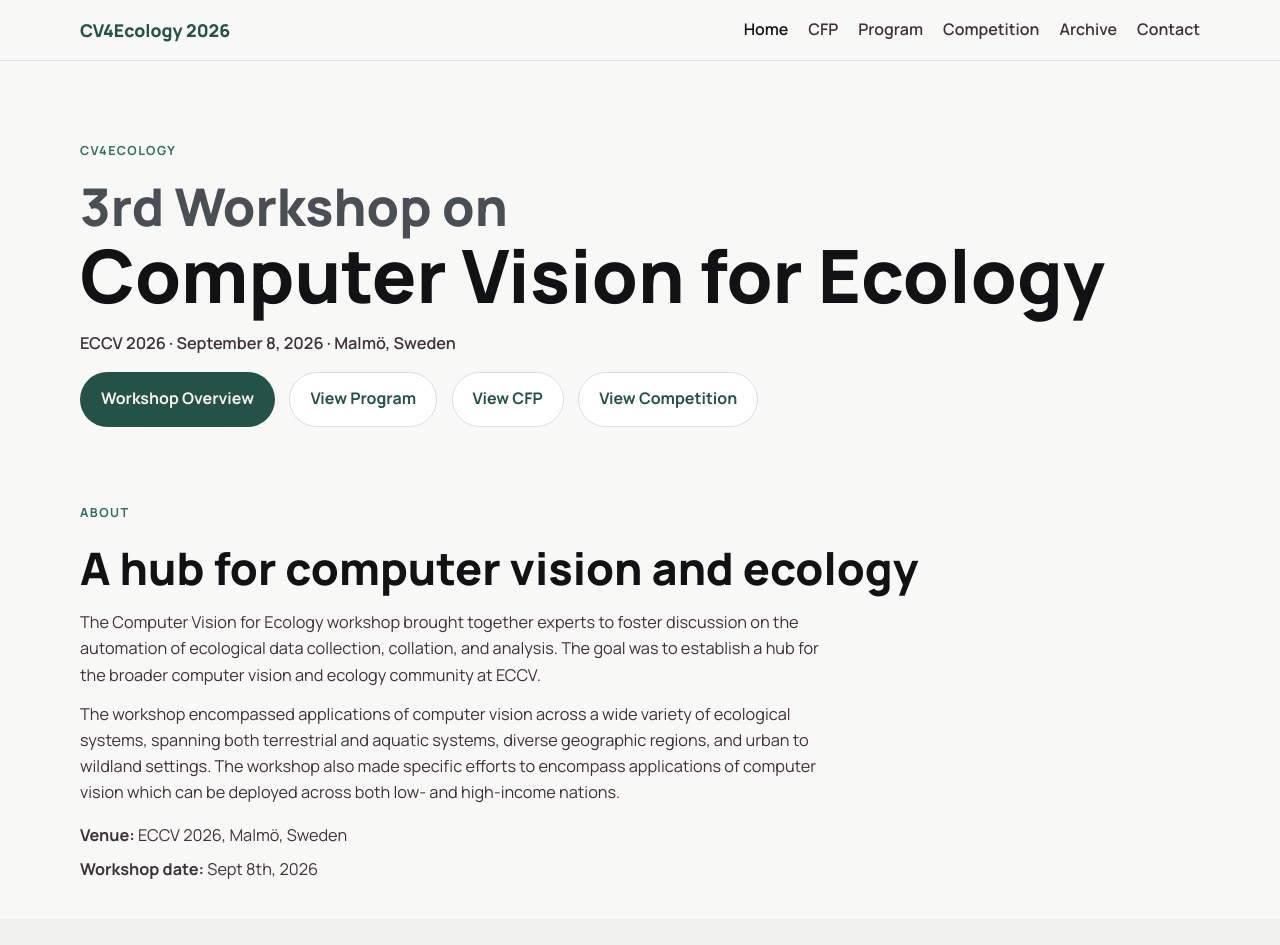
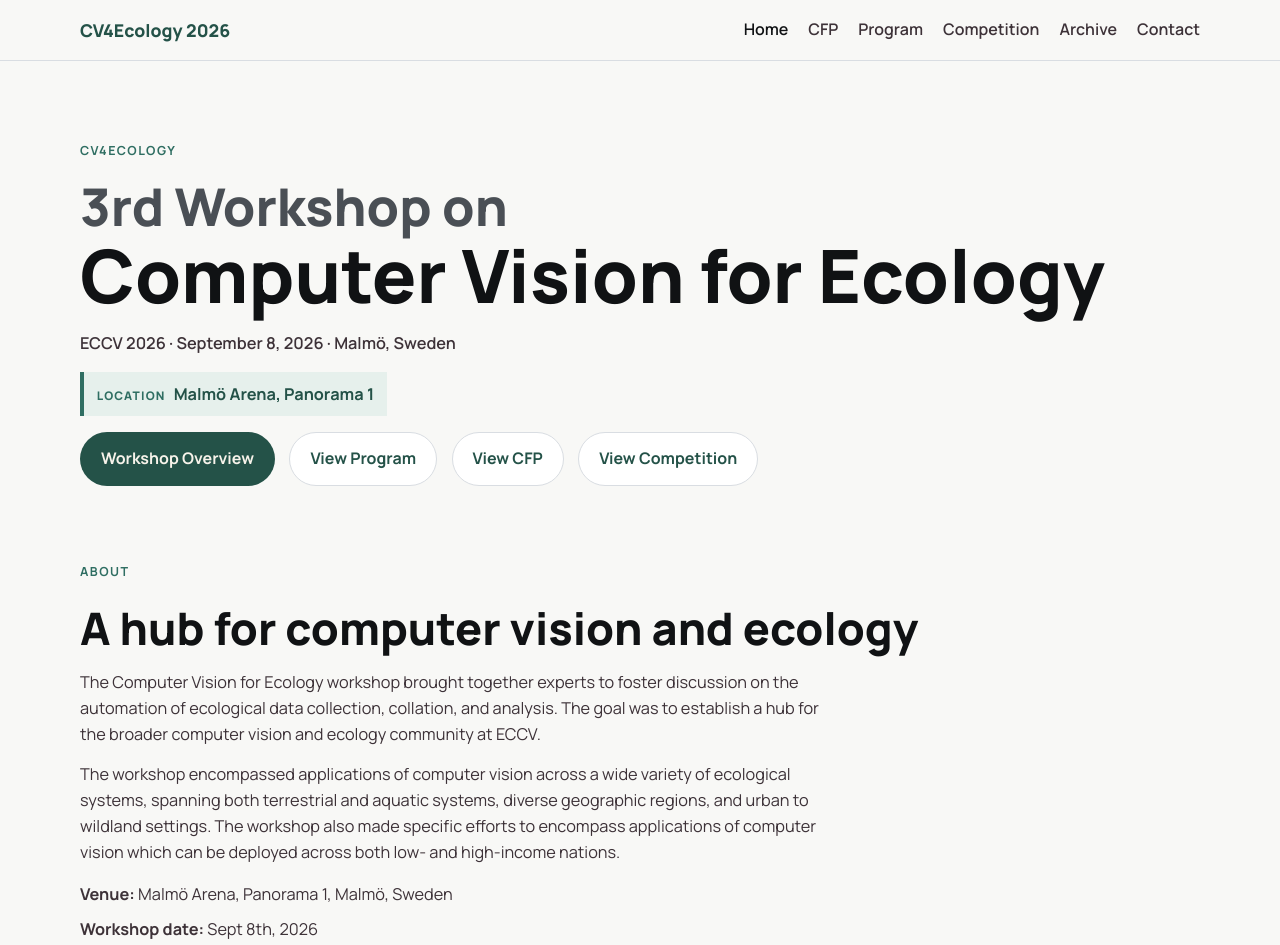
Before and after one commit to CV4E-Workshop/CV4E-Workshop.github.io, a plain HTML site: page index.html in a window 1280 px wide. Shown: the top 945 px of the page. Drawn offline with Linux system fonts and the light colour scheme.

Commit message:
update room

```diff
--- a/css/styles.css
+++ b/css/styles.css
@@ -230,6 +230,27 @@
 
 .hero-meta {
     font-weight: 600;
+}
+
+.venue-callout {
+    display: inline-flex;
+    align-items: baseline;
+    flex-wrap: wrap;
+    gap: 0.5rem;
+    margin: 0;
+    padding: 0.55rem 0.8rem;
+    color: var(--accent-deep);
+    background: #e6f0ec;
+    border-left: 4px solid var(--accent);
+    font-size: 1.02rem;
+}
+
+.venue-callout-label {
+    color: var(--accent);
+    font-size: 0.74rem;
+    font-weight: 800;
+    letter-spacing: 0.1em;
+    text-transform: uppercase;
 }
 
 del {
--- a/index.html
+++ b/index.html
@@ -48,6 +48,10 @@
                 <p class="hero-meta">
                     ECCV 2026 · September 8, 2026 · Malmö, Sweden
                 </p>
+                <p class="venue-callout">
+                    <span class="venue-callout-label">Location</span>
+                    <strong>Malmö Arena, Panorama 1</strong>
+                </p>
                 <div class="hero-actions">
                     <a class="button button-primary" href="#about">Workshop Overview</a>
                     <a class="button button-secondary" href="./program.html">View Program</a>
@@ -76,7 +80,7 @@
                     </p>
                 </div>
                 <ul class="inline-list">
-                    <li><strong>Venue:</strong> ECCV 2026, Malmö, Sweden</li>
+                    <li><strong>Venue:</strong> Malmö Arena, Panorama 1, Malmö, Sweden</li>
                     <li><strong>Workshop date:</strong> Sept 8th, 2026</li>
                 </ul>
             </div>
```
Also changed, not shown: program.html (+4 -0 lines).
